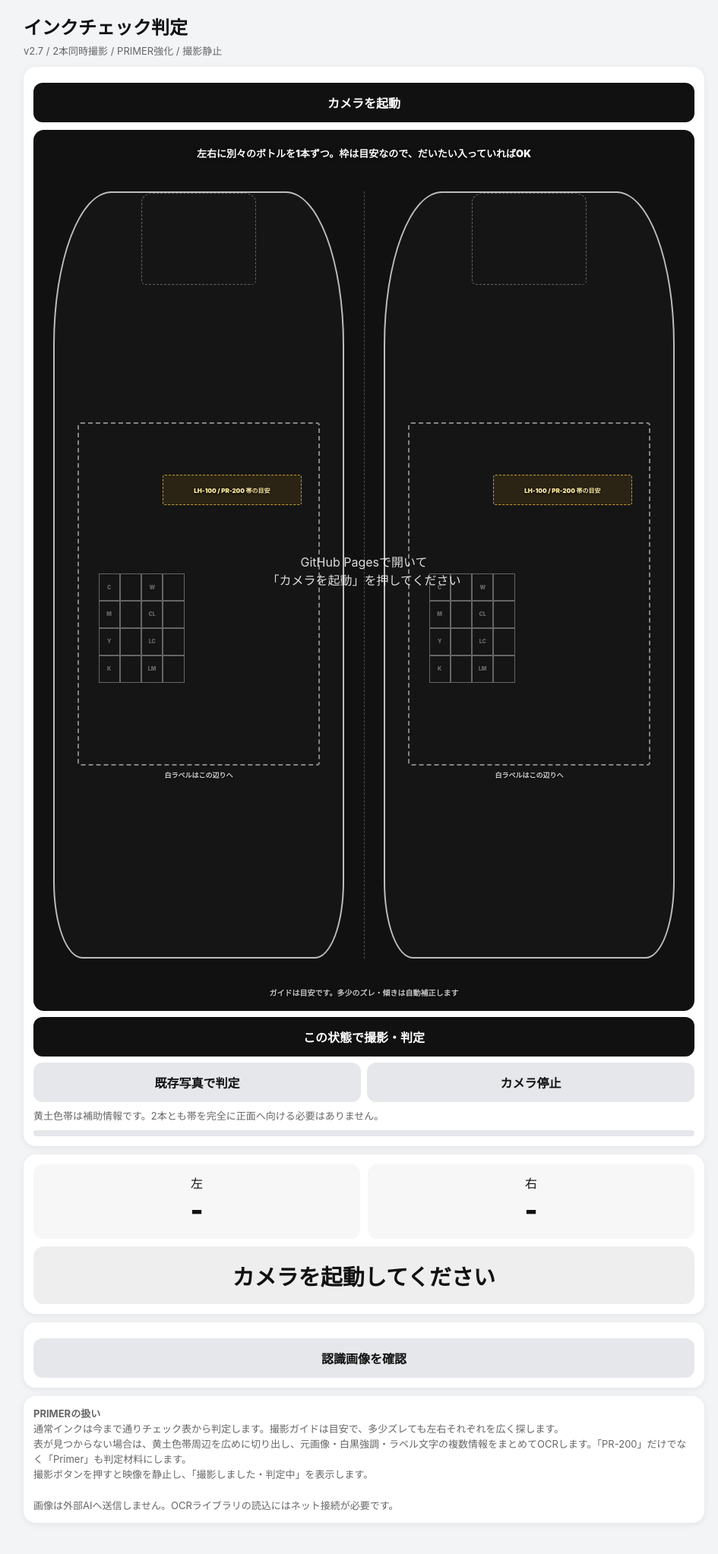
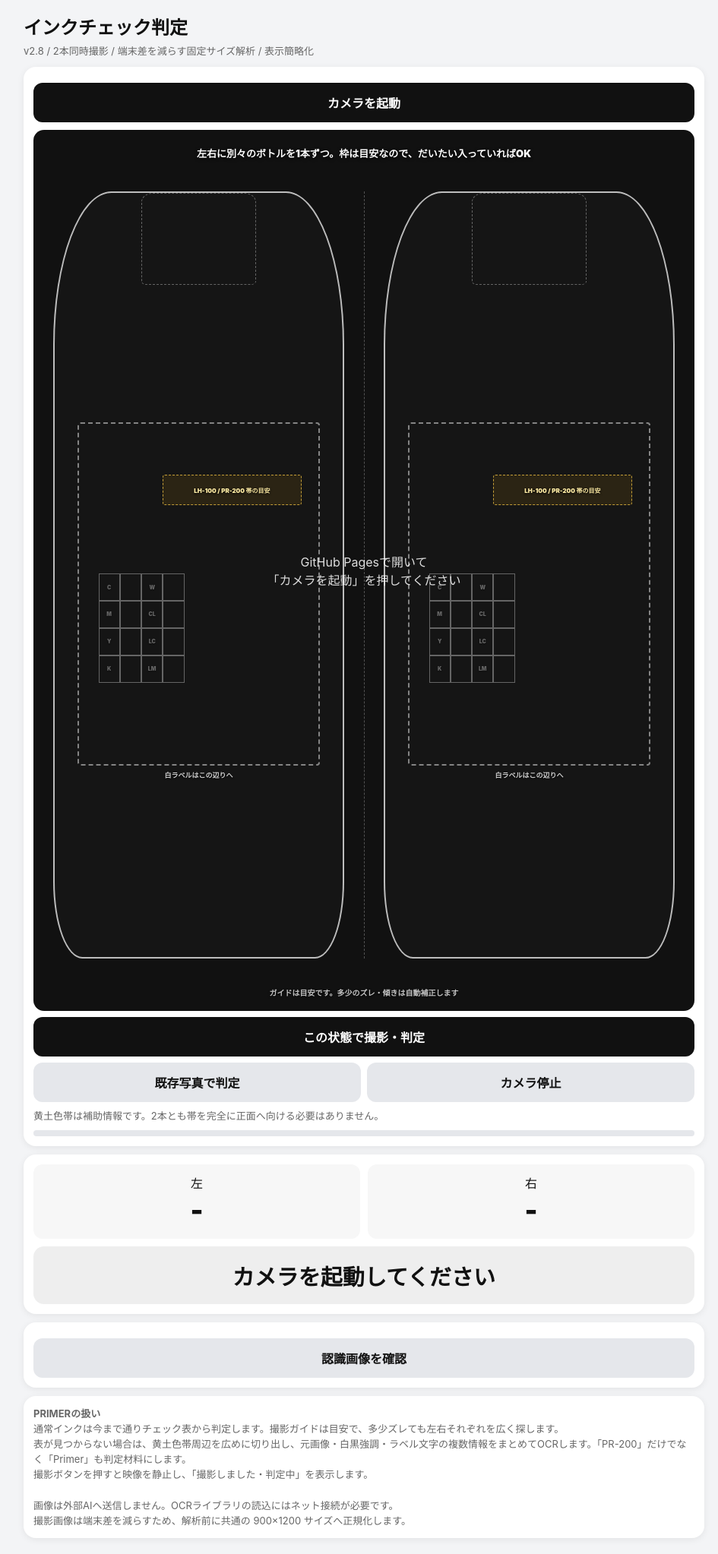
Before and after one commit to tabata9999123-commits/inkchecker_tabata, a plain HTML site: page index.html in a window 1280 px wide. Shown: the whole page at 76% size, without its empty margins (161-1106 px from the left). Drawn offline with Linux system fonts and the light colour scheme.

Commit message:
Update index.html

```diff
--- a/index.html
+++ b/index.html
@@ -4,7 +4,7 @@
 <meta charset="utf-8">
 <meta name="viewport" content="width=device-width,initial-scale=1,viewport-fit=cover">
 <meta name="theme-color" content="#111111">
-<title>インクチェック判定 v2.7</title>
+<title>インクチェック判定 v2.8</title>
 <style>
 *{box-sizing:border-box}
 body{margin:0;background:#f3f4f6;color:#111;font-family:-apple-system,BlinkMacSystemFont,"Segoe UI",sans-serif}
@@ -79,7 +79,7 @@ input[type=file]{position:absolute;left:-9999px;width:1px;height:1px;opacity:0}
 <body>
 <div class="wrap">
 <h1>インクチェック判定</h1>
-<div class="sub">v2.7 / 2本同時撮影 / PRIMER強化 / 撮影静止</div>
+<div class="sub">v2.8 / 2本同時撮影 / 端末差を減らす固定サイズ解析 / 表示簡略化</div>
 
 <div class="card">
   <button id="startCamera" class="btn primary" type="button">カメラを起動</button>
@@ -162,7 +162,7 @@ input[type=file]{position:absolute;left:-9999px;width:1px;height:1px;opacity:0}
 
 <div class="card small">
 <b>PRIMERの扱い</b><br>
-通常インクは今まで通りチェック表から判定します。撮影ガイドは目安で、多少ズレても左右それぞれを広く探します。<br>表が見つからない場合は、黄土色帯周辺を広めに切り出し、元画像・白黒強調・ラベル文字の複数情報をまとめてOCRします。「PR-200」だけでなく「Primer」も判定材料にします。<br>撮影ボタンを押すと映像を静止し、「撮影しました・判定中」を表示します。<br><br>画像は外部AIへ送信しません。OCRライブラリの読込にはネット接続が必要です。
+通常インクは今まで通りチェック表から判定します。撮影ガイドは目安で、多少ズレても左右それぞれを広く探します。<br>表が見つからない場合は、黄土色帯周辺を広めに切り出し、元画像・白黒強調・ラベル文字の複数情報をまとめてOCRします。「PR-200」だけでなく「Primer」も判定材料にします。<br>撮影ボタンを押すと映像を静止し、「撮影しました・判定中」を表示します。<br><br>画像は外部AIへ送信しません。OCRライブラリの読込にはネット接続が必要です。<br>撮影画像は端末差を減らすため、解析前に共通の 900×1200 サイズへ正規化します。
 </div>
 </div>
 <script src="app.js"></script>
```
